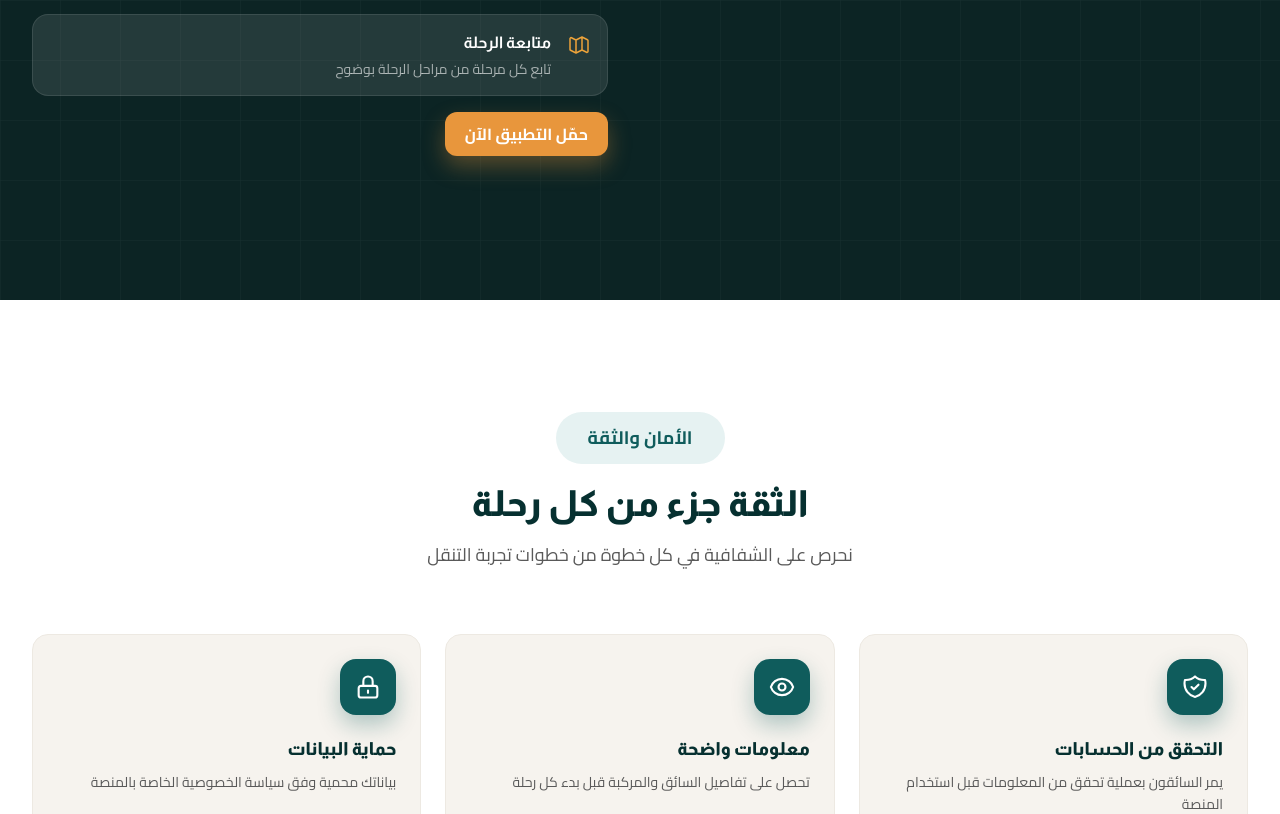
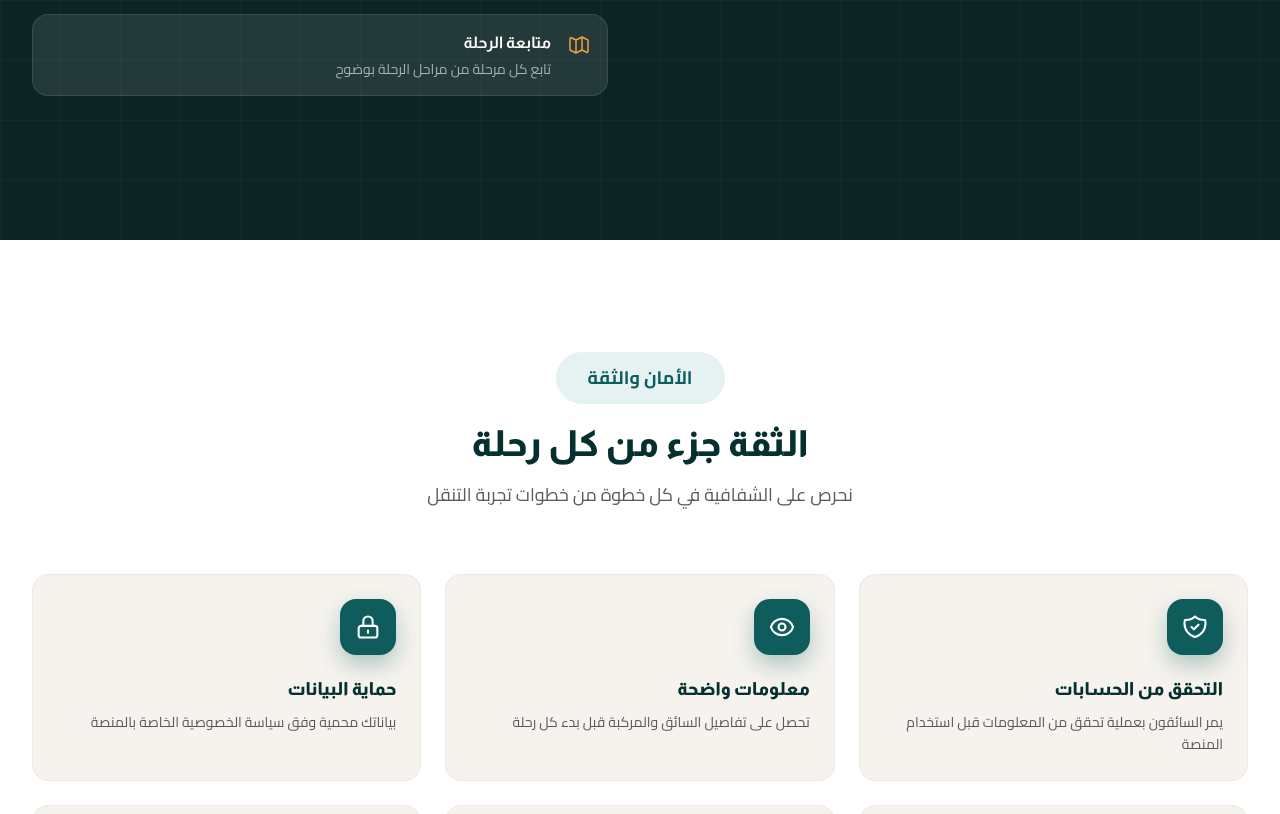
Before and after one commit to abouryi12/mova-landing-page, a Next.js app: page / in a window 1280 px wide. Shown: the part 2920-3734 px from the top of the page. Built offline with nearby package versions, Linux system fonts and the light colour scheme.

Commit message:
V1.1.3: Remove DownloadAppButton from under Drivers section in home page

```diff
--- a/src/app/page.tsx
+++ b/src/app/page.tsx
@@ -282,7 +282,6 @@ export default function HomePage() {
  </div>
  </div>
  ))}
- <DownloadAppButton variant="solid" />
  </div>
  </div>
  </div>
```
